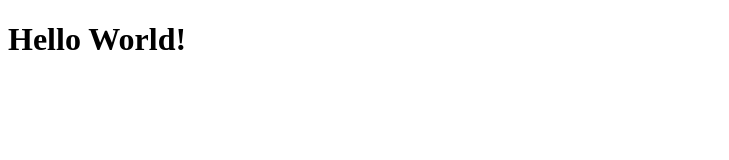
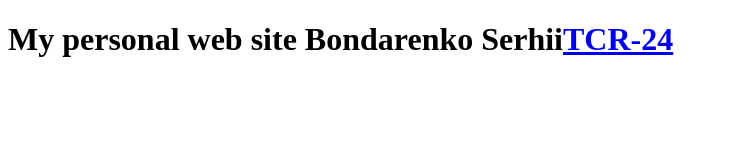
Before and after one commit to agentguzlo/agentguzlo.github.io, a plain HTML site: page index.html in a window 1280 px wide. Shown: the whole page, without its empty margins (0-729 px from the left). Drawn offline with Linux system fonts and the light colour scheme.

Commit message:
Update index.html

```diff
--- a/index.html
+++ b/index.html
@@ -1,4 +1,4 @@
 <!DOCTYPE html>
 <body>
-    <h1>Hello World!</h1>
+    <h1>My personal web site <a>Bondarenko Serhii<a href="C:\Users\agent\Pictures\asd.png">TCR-24</a></h1>
 </body>
```
